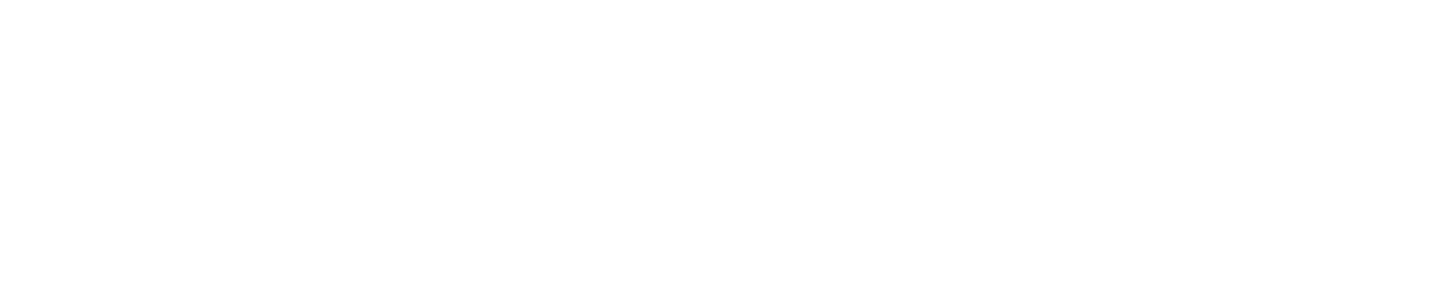
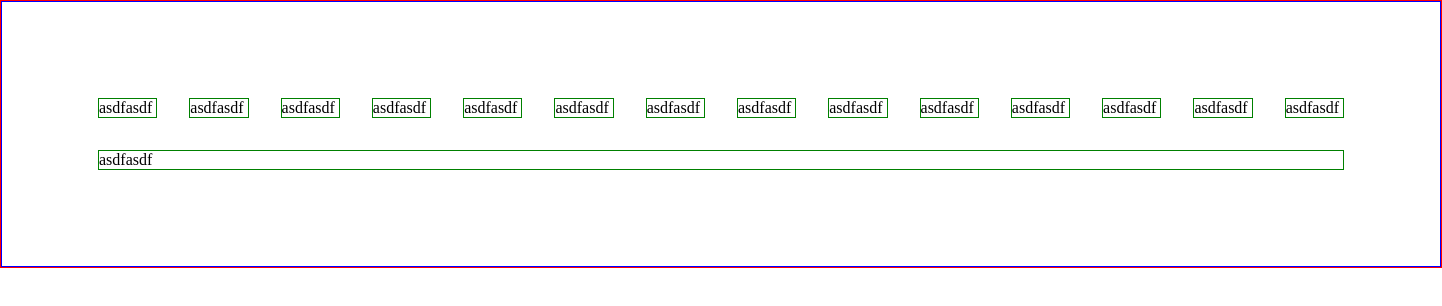
Before and after one commit to MateoQP22/Reto2, a plain HTML site: page index.html in a window 1280 px wide. Shown: the whole page, 1442 px wide, since content can reach past the window. Drawn offline with Linux system fonts and the light colour scheme.

Commit message:
Header 0.0.1 Ejemplo de Flexbox

```diff
--- a/css/header.css
+++ b/css/header.css
@@ -0,0 +1,20 @@
+.nav__section{
+    display: flex;
+    border:1px solid red;
+    width: 1440px;
+    margin: 0 auto;
+}
+
+.nav__division{
+    display: flex;
+    border: 1px solid blue;
+    width: 100%;
+    padding: 5rem;
+    flex-wrap: wrap;
+}
+
+.nav__article{
+    flex: 1;
+    border: 1px solid green;
+    margin: 1rem;
+}
--- /dev/null
+++ b/index.css
@@ -0,0 +1,6 @@
+@import './css/header.css';
+
+.body{
+margin: 0;
+padding: 0;
+}
--- a/index.html
+++ b/index.html
@@ -4,9 +4,35 @@
     <meta charset="UTF-8">
     <meta http-equiv="X-UA-Compatible" content="IE=edge">
     <meta name="viewport" content="width=device-width, initial-scale=1.0">
+    <link rel="stylesheet" href="css/header.css">
+    <link rel="stylesheet" href="css/services.css">
+
+    <link rel="stylesheet" href="index.css">
     <title>Reto2</title>
 </head>
-<body>
-
+<body class="body">
+    <main class="nav">
+        <div class="container">
+            <section class="nav__section">
+                <div class="nav__division">
+                    <article class="nav__article">asdfasdf</article>
+                    <article class="nav__article">asdfasdf</article>
+                    <article class="nav__article">asdfasdf</article>
+                    <article class="nav__article">asdfasdf</article>
+                    <article class="nav__article">asdfasdf</article>
+                    <article class="nav__article">asdfasdf</article>
+                    <article class="nav__article">asdfasdf</article>
+                    <article class="nav__article">asdfasdf</article>
+                    <article class="nav__article">asdfasdf</article>
+                    <article class="nav__article">asdfasdf</article>
+                    <article class="nav__article">asdfasdf</article>
+                    <article class="nav__article">asdfasdf</article>
+                    <article class="nav__article">asdfasdf</article>
+                    <article class="nav__article">asdfasdf</article>
+                    <article class="nav__article">asdfasdf</article>
+                </div>
+            </section>
+        </div>
+    </main>
 </body>
 </html>
```
